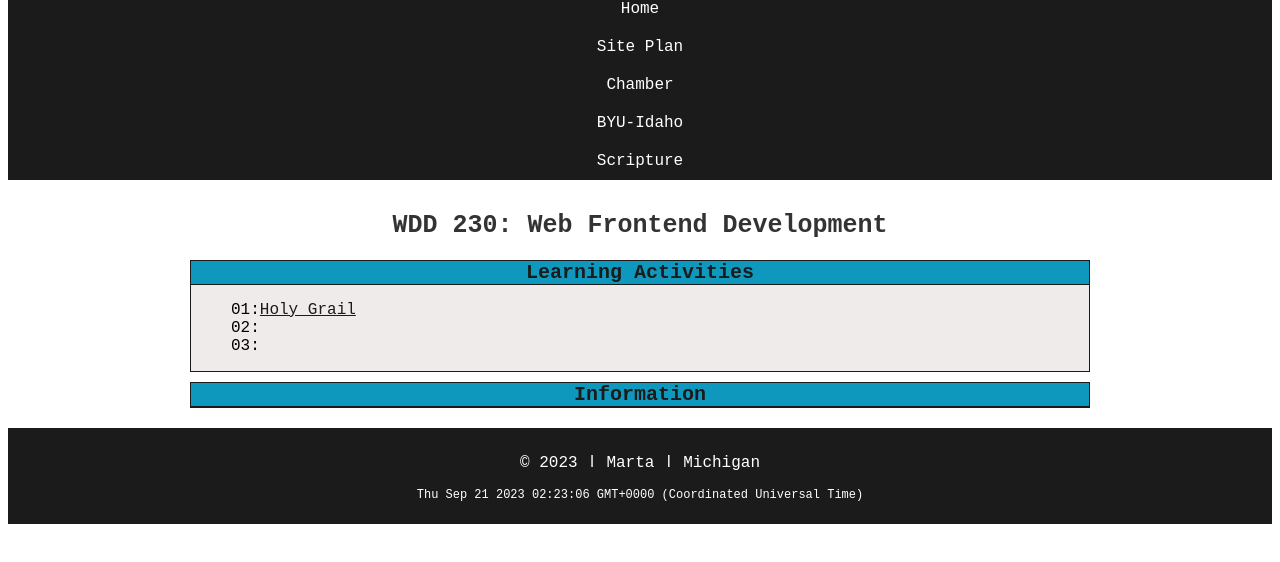
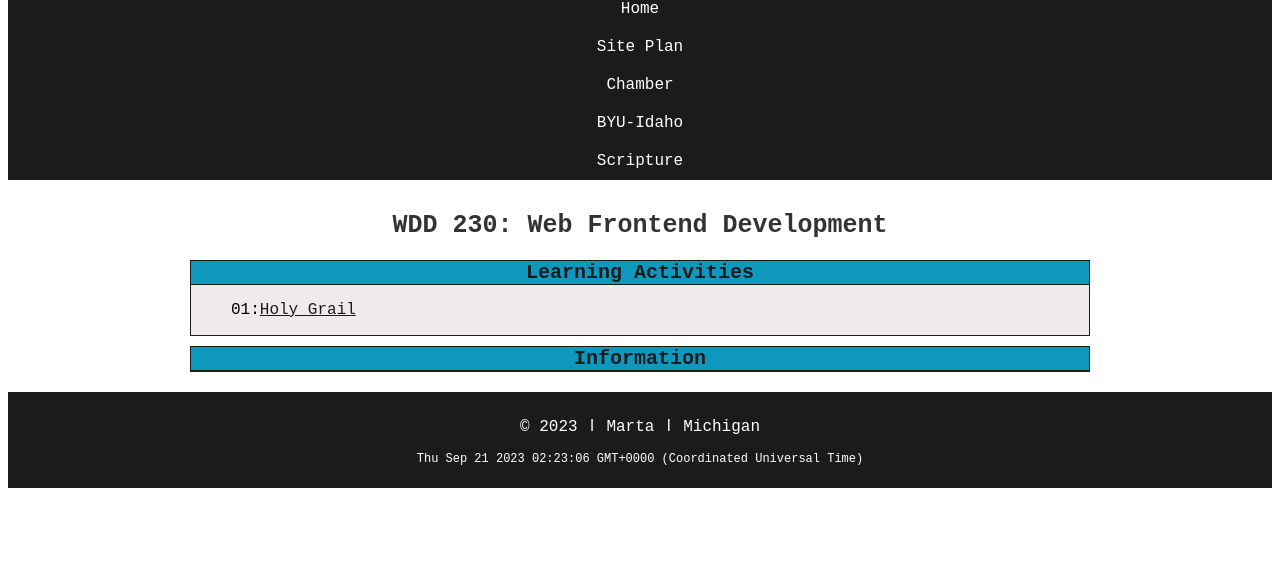
Before and after one commit to martaba2021/wdd230, a plain HTML site: page index.html in a window 1280 px wide. Shown: the part 188-750 px from the top of the page. Drawn offline with Linux system fonts and the light colour scheme.

Commit message:
fix mistake

```diff
--- a/index.html
+++ b/index.html
@@ -29,8 +29,8 @@
             <h3>Learning Activities</h3>
             <ul>
                 <li>01:<a href="/lesson01/holygrail.html">Holy Grail</a></li>
-                <li>02:<a href="#"></a></li>
-                <li>03:<a href="#"></a></li>
+                <!--<li>02:<a href="#"></a></li>
+                <li>03:<a href="#"></a></li>-->
             </ul>
         </section>
         <section class="card">
```
